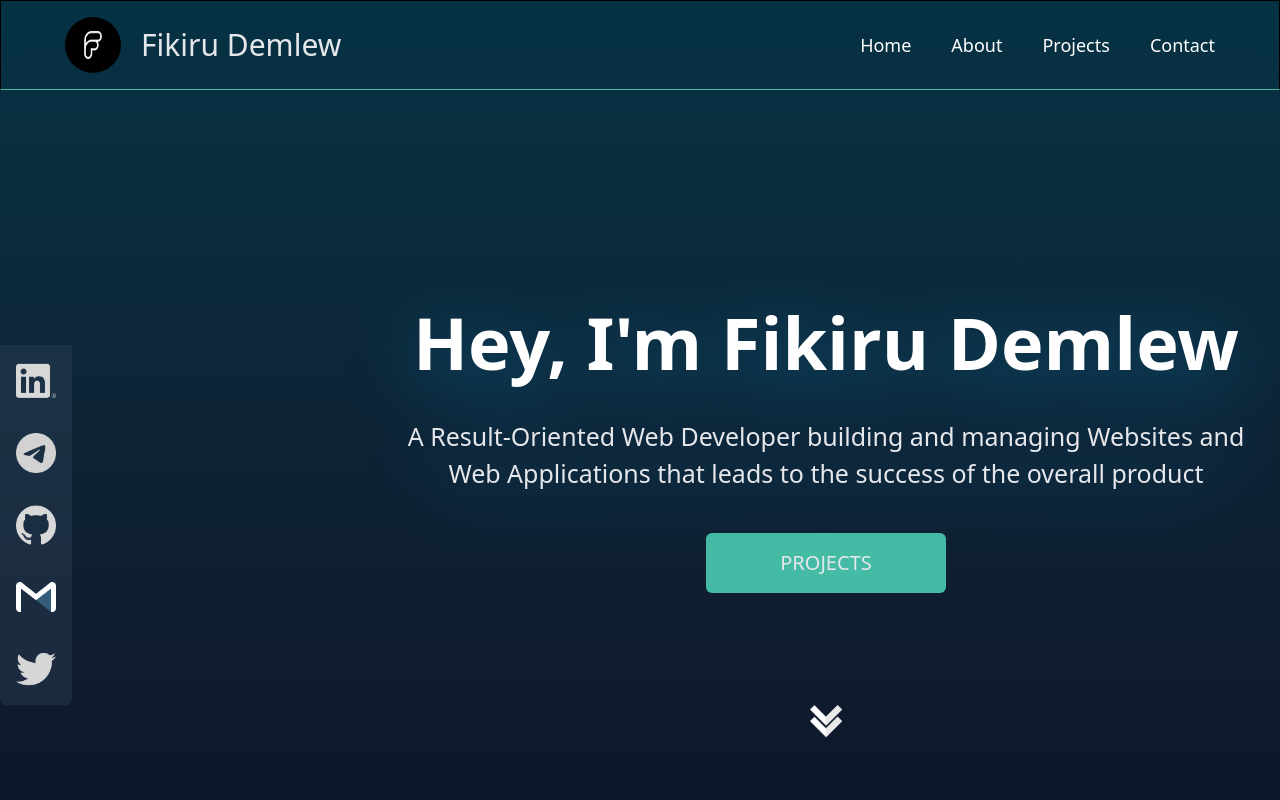
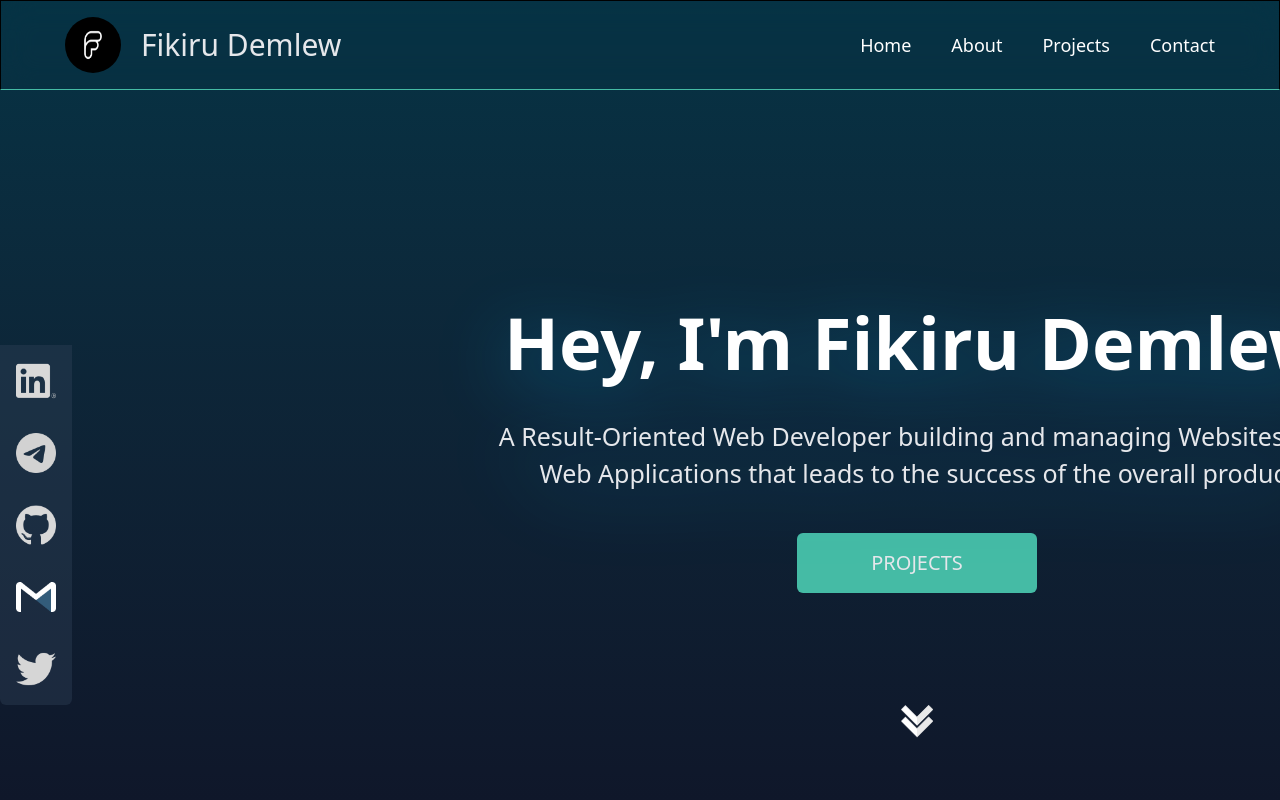
Before and after one commit to FikruDemlew/Portfolio, a React (Vite) app: page / in a window 1280 px wide. Shown: the top 800 px of the page. Built offline with nearby package versions, Linux system fonts and the light colour scheme; a web font is replaced by a local one.

Commit message:
alignment fix

```diff
--- a/src/pages/About.jsx
+++ b/src/pages/About.jsx
@@ -11,7 +11,7 @@ const About = ({scrollTo}) => {
       </div>
 
       <div className='flex flex-col md:flex-row md:gap-30 justify-center gap-10 items-center sm:px-10'>
-        <div className='w-[300px] sm:w-[400px] md:w-[600px]'>
+        <div className='w-[390px] md:w-[600px]'>
           <h1 className='text-primary text-3xl font-bold my-5'>Get to know me!</h1>
           <div className=' text-gray-400 text-start tracking-wide text-[20px] flex flex-col gap-2'>
             <p>I'm a Frontend Focused Web Developer building and managing the Front-end of Websites and Web Applications that leads to the success of the overall product. Check out some of my work in the Projects section.</p>
--- a/src/pages/Home.jsx
+++ b/src/pages/Home.jsx
@@ -40,7 +40,7 @@ const Home = () => {
             <img src="/assets/twitter.png" alt="Twitter" />
           </a>
         </div>
-        <div className="w-auto shrink text-center mt-60 md:mt-[250px] md:w-[950px] mx-auto xl:ml-[300px] flex flex-col items-center gap-10">
+        <div className="w-auto shrink text-center mt-60 md:mt-[250px] md:w-[950px] mx-auto xl:ml-[420px] flex flex-col items-center gap-10">
           <h1 className="md:text-7xl text-5xl font-bold text-white drop-shadow-[0_15px_35px_rgba(0,185,255,0.4)]">
             Hey, I'm Fikiru Demlew
           </h1>
```
